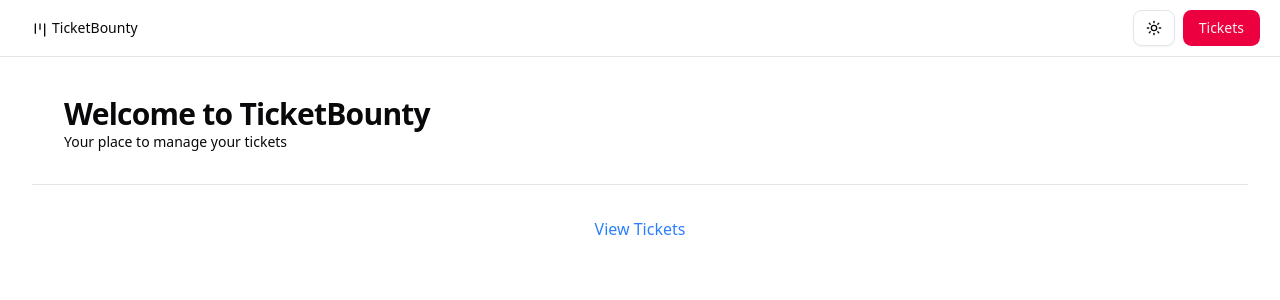
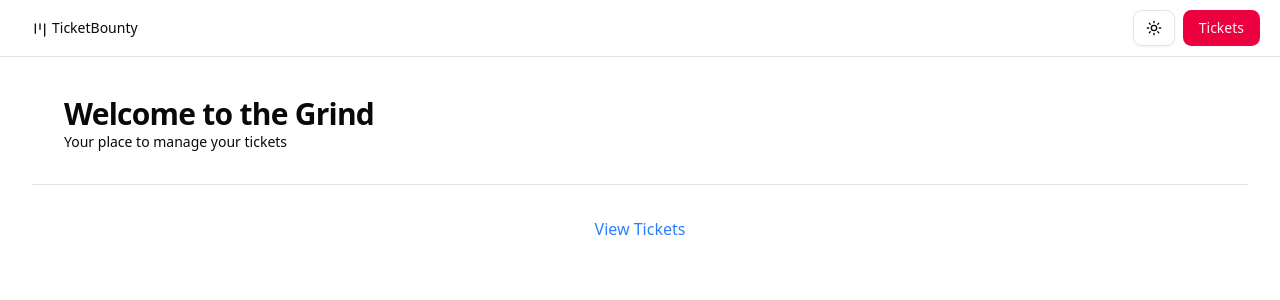
Before and after one commit to tannerbaum/Grind4Me, a Next.js app: page / in a window 1280 px wide. Shown: the top 300 px of the page. Built offline with nearby package versions, Linux system fonts and the light colour scheme.

Commit message:
update naming

```diff
--- a/package.json
+++ b/package.json
@@ -1,5 +1,5 @@
 {
-  "name": "the-road-to-next-app",
+  "name": "grind-for-me",
   "version": "0.1.0",
   "private": true,
   "scripts": {
--- a/src/app/layout.tsx
+++ b/src/app/layout.tsx
@@ -15,7 +15,7 @@ const geistMono = Geist_Mono({
 });
 
 export const metadata: Metadata = {
-  title: "The Road Next",
+  title: "Grind4Me",
   description: "Sample fullstack Next app",
 };
 
--- a/src/app/page.tsx
+++ b/src/app/page.tsx
@@ -5,7 +5,7 @@ export default function Home() {
   return (
     <div className="flex-1 flex flex-col gap-8">
       <Heading
-        title="Welcome to TicketBounty"
+        title="Welcome to the Grind"
         description="Your place to manage your tickets"
       />
       <div className="flex-1 flex flex-col items-center">
```
Also changed, not shown: 1 other file (tests, documents, lock files or other folders).
